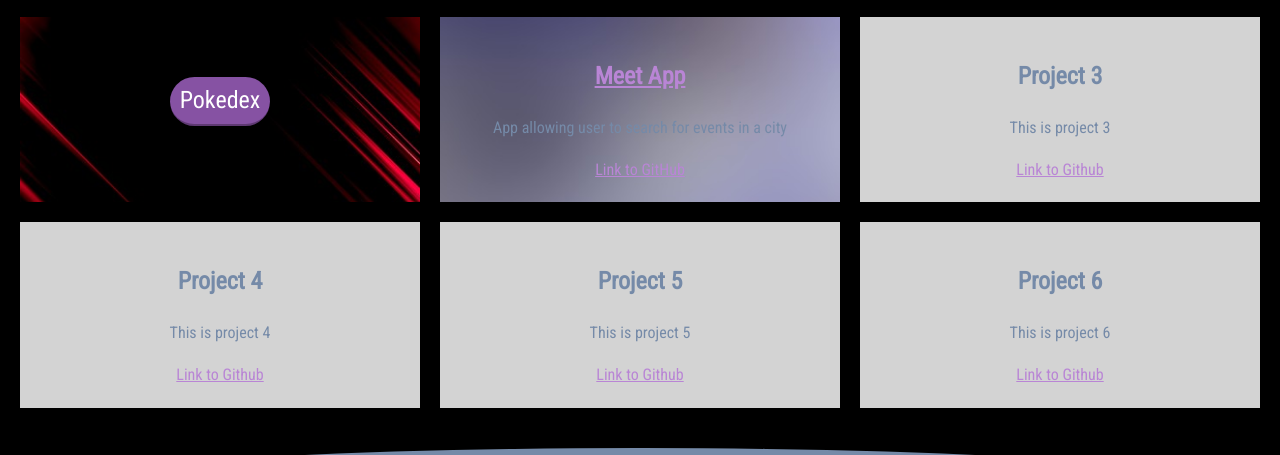
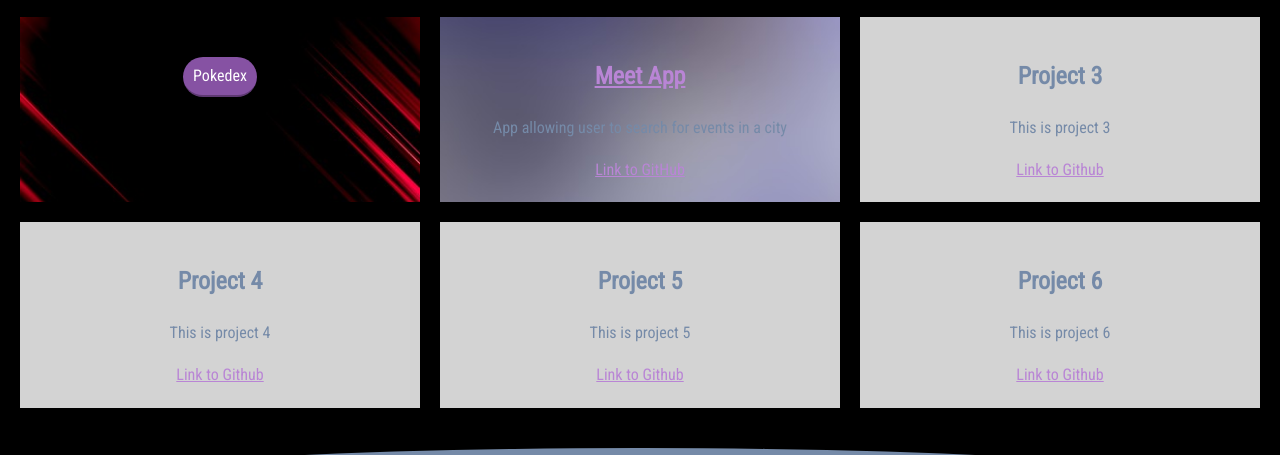
Before and after one commit to tobias-fletcher/My-Website, a plain HTML site: page work.html in a window 1280 px wide. Shown: the part 169-624 px from the top of the page. Drawn offline with nearby package versions, Linux system fonts and the light colour scheme; a script that the page names is missing.

Commit message:
update button

```diff
--- a/work.html
+++ b/work.html
@@ -53,7 +53,7 @@
                 </img>
                 </img> -->
 
-                <h2> <button id="myBtn">Pokedex</button></h2>
+                <button id="myBtn">Pokedex</button>
                 <div id="myModal" class="modal">
                     <div class="modal-content">
                         <span class="close">&times;</span>
```
